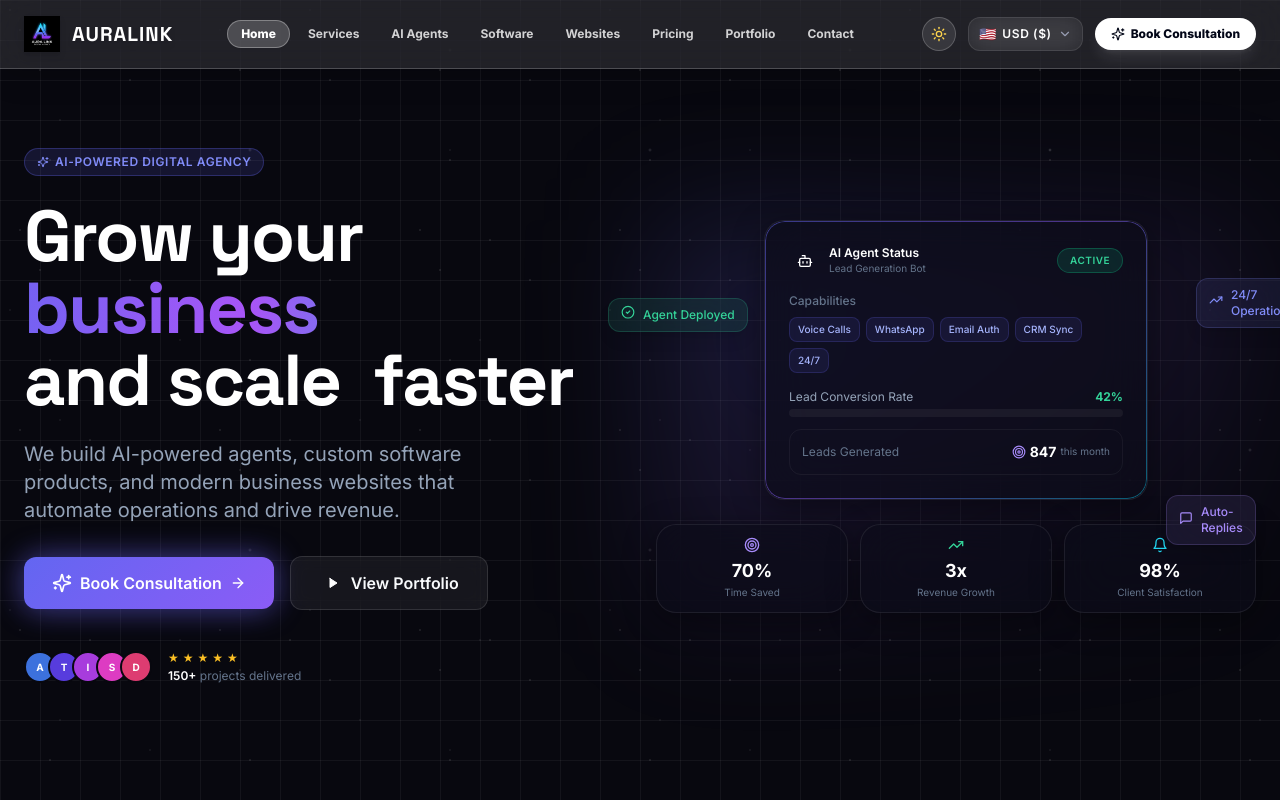
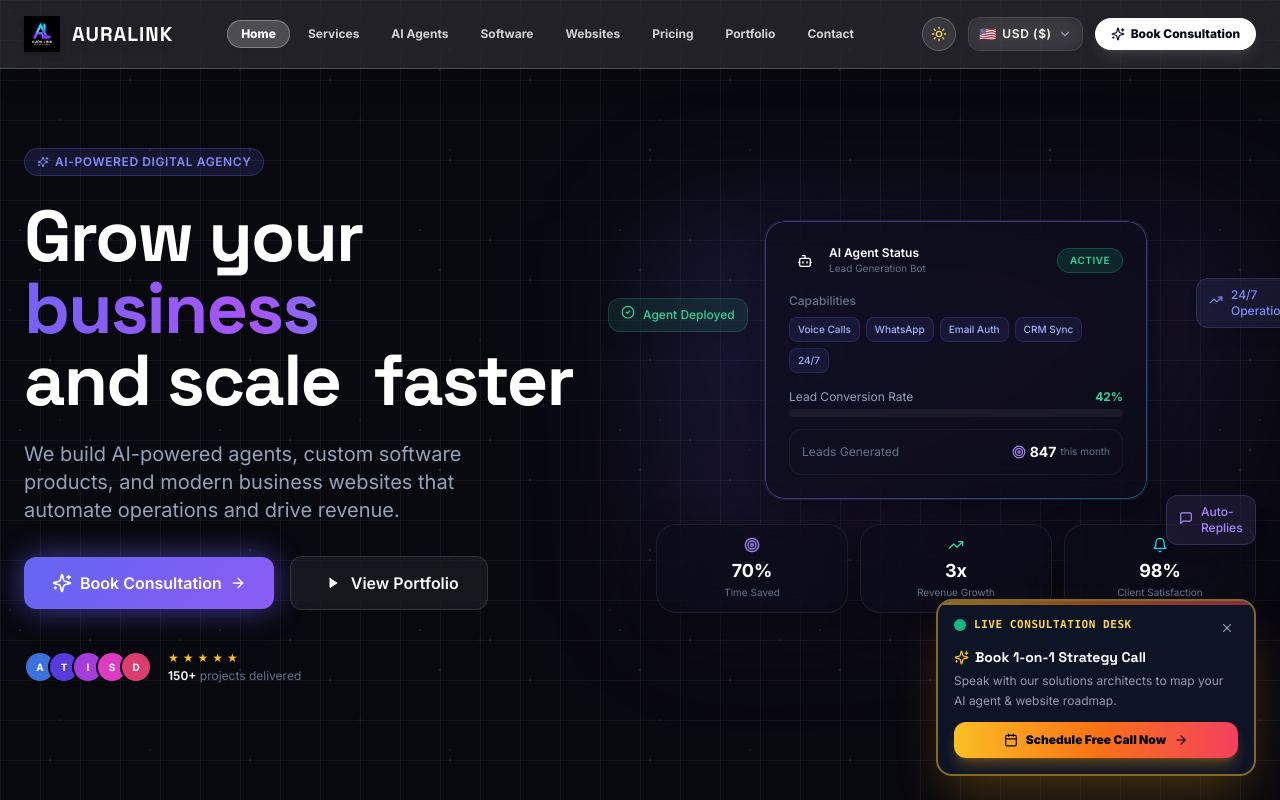
Before and after one commit to ravichandrareddy-projects/AuraLinkDagency, a Next.js app: page / in a window 1280 px wide. Shown: the top 800 px of the page. Built offline with nearby package versions, Linux system fonts and the light colour scheme.

Commit message:
Organize homepage section sequence (Hero -> Question Search -> ROI -> Why Choose -> How It Works -> Services -> Pricing -> CTA) and add glowing bottom-right Floating Consultation Card

```diff
--- a/src/app/layout.js
+++ b/src/app/layout.js
@@ -2,6 +2,7 @@ import { Inter, Space_Grotesk } from 'next/font/google';
 import './globals.css';
 import Navbar from '@/components/layout/Navbar';
 import Footer from '@/components/layout/Footer';
+import FloatingConsultationCard from '@/components/ui/FloatingConsultationCard';
 import { CurrencyProvider } from '@/lib/currency-context';
 import { ThemeProvider } from '@/lib/theme-context';
 import JsonLd from '@/components/seo/JsonLd';
@@ -97,6 +98,7 @@ export default function RootLayout({ children }) {
               <Navbar />
               <main className="flex-grow">{children}</main>
               <Footer />
+              <FloatingConsultationCard />
             </div>
           </CurrencyProvider>
         </ThemeProvider>
--- a/src/app/page.js
+++ b/src/app/page.js
@@ -773,11 +773,11 @@ export default function HomePage() {
       <div className="divider max-w-7xl mx-auto px-6" />
       <RevenueCalculator />
       <div className="divider max-w-7xl mx-auto px-6" />
+      <WhyChooseSection />
+      <div className="divider max-w-7xl mx-auto px-6" />
       <HowItWorksSection />
       <div className="divider max-w-7xl mx-auto px-6" />
       <ServicesSection />
-      <div className="divider max-w-7xl mx-auto px-6" />
-      <WhyChooseSection />
       <div className="divider max-w-7xl mx-auto px-6" />
       <HomepagePricingSection />
       <div className="divider max-w-7xl mx-auto px-6" />
--- /dev/null
+++ b/src/components/ui/FloatingConsultationCard.jsx
@@ -0,0 +1,74 @@
+'use client';
+
+import React, { useState } from 'react';
+import Link from 'next/link';
+import { motion, AnimatePresence } from 'framer-motion';
+import { Sparkles, Calendar, ArrowRight, X } from 'lucide-react';
+
+export default function FloatingConsultationCard() {
+  const [isOpen, setIsOpen] = useState(true);
+
+  if (!isOpen) {
+    return (
+      <button
+        onClick={() => setIsOpen(true)}
+        className="fixed bottom-6 right-6 z-40 p-3.5 rounded-full bg-gradient-to-r from-amber-400 via-orange-500 to-rose-500 text-slate-950 font-black shadow-2xl shadow-amber-500/40 hover:scale-110 transition-all duration-300 flex items-center gap-2 border border-amber-300/50"
+        title="Book Consultation"
+      >
+        <Sparkles size={18} className="animate-spin" />
+        <span className="text-xs uppercase tracking-wider font-extrabold hidden sm:inline">Book Call</span>
+      </button>
+    );
+  }
+
+  return (
+    <AnimatePresence>
+      <motion.div
+        initial={{ opacity: 0, y: 50, scale: 0.9 }}
+        animate={{ opacity: 1, y: 0, scale: 1 }}
+        exit={{ opacity: 0, y: 50, scale: 0.9 }}
+        transition={{ type: 'spring', stiffness: 300, damping: 25 }}
+        className="fixed bottom-6 right-6 z-40 w-72 sm:w-80 p-4 rounded-2xl bg-slate-900/90 dark:bg-slate-950/95 border-2 border-amber-400/50 shadow-2xl shadow-amber-500/30 backdrop-blur-2xl overflow-hidden"
+      >
+        {/* Top subtle shine effect */}
+        <div className="absolute top-0 inset-x-0 h-1 bg-gradient-to-r from-amber-400 via-orange-500 to-rose-500 animate-pulse" />
+
+        <div className="flex items-start justify-between gap-3 mb-2">
+          <div className="flex items-center gap-2">
+            <span className="relative flex h-3 w-3">
+              <span className="animate-ping absolute inline-flex h-full w-full rounded-full bg-emerald-400 opacity-75" />
+              <span className="relative inline-flex rounded-full h-3 w-3 bg-emerald-500" />
+            </span>
+            <span className="text-[11px] font-mono font-bold uppercase tracking-wider text-amber-300">
+              Live Consultation Desk
+            </span>
+          </div>
+          <button
+            onClick={() => setIsOpen(false)}
+            className="text-white/50 hover:text-white p-1 rounded-lg hover:bg-white/10 transition-colors"
+            title="Minimize"
+          >
+            <X size={14} />
+          </button>
+        </div>
+
+        <h4 className="font-display font-extrabold text-sm text-white mb-1 flex items-center gap-1.5">
+          <Sparkles size={15} className="text-amber-400 shrink-0" />
+          <span>Book 1-on-1 Strategy Call</span>
+        </h4>
+        <p className="text-[hsl(230,15%,65%)] text-xs mb-3 leading-relaxed">
+          Speak with our solutions architects to map your AI agent & website roadmap.
+        </p>
+
+        <Link
+          href="/contact"
+          className="w-full inline-flex items-center justify-center gap-2 px-4 py-2.5 rounded-xl bg-gradient-to-r from-amber-400 via-orange-500 to-rose-500 hover:from-amber-300 hover:to-rose-400 text-slate-950 font-black text-xs shadow-lg shadow-amber-500/30 transition-all duration-300 hover:scale-[1.02] active:scale-[0.98]"
+        >
+          <Calendar size={14} />
+          <span>Schedule Free Call Now</span>
+          <ArrowRight size={14} />
+        </Link>
+      </motion.div>
+    </AnimatePresence>
+  );
+}
```
